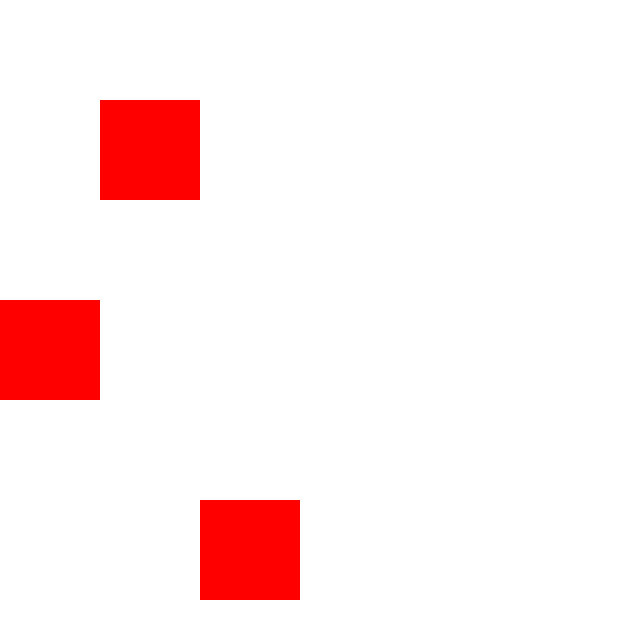
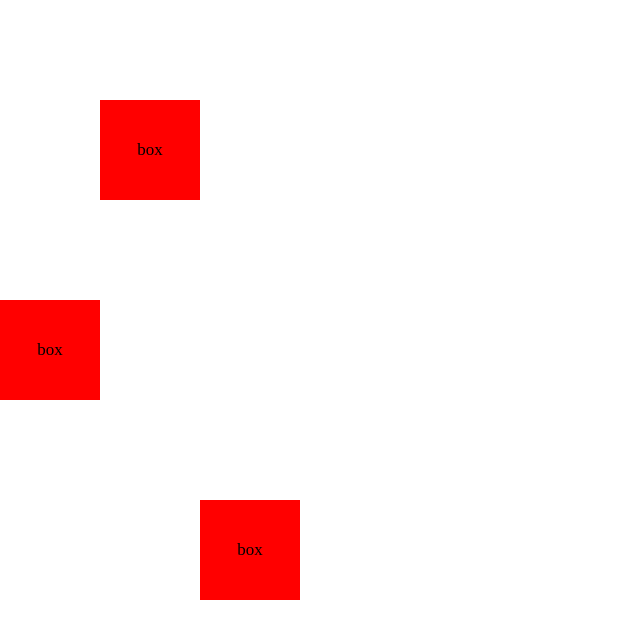
Before and after one commit to kkaminipin/test241211, a plain HTML site: page index.html in a window 1280 px wide. Shown: the whole page, without its empty margins (0-640 px from the left). Drawn offline with nearby package versions, Linux system fonts and the light colour scheme.

Commit message:
삼위일체 추가

```diff
--- a/index.html
+++ b/index.html
@@ -11,9 +11,13 @@
   </head>
   <body>
     <div class="wrap">
-      <div class="box box1"></div>
-      <div class="box box2"></div>
-      <div class="box box3"></div>
+      <header class="header"></header>
+      <main class="container">
+        <div class="box box1">box</div>
+        <div class="box box2">box</div>
+        <div class="box box3">box</div>
+      </main>
+      <footer class="footer"></footer>
     </div>
   </body>
 </html>
--- a/style.css
+++ b/style.css
@@ -1,6 +1,11 @@
 .box {
+  display: flex;
+  justify-content: center;
+  align-items: center;
   width: 100px;
   height: 100px;
   margin: 100px;
+  font-size: 17px;
+  color: #000;
   background-color: red;
 }
```
